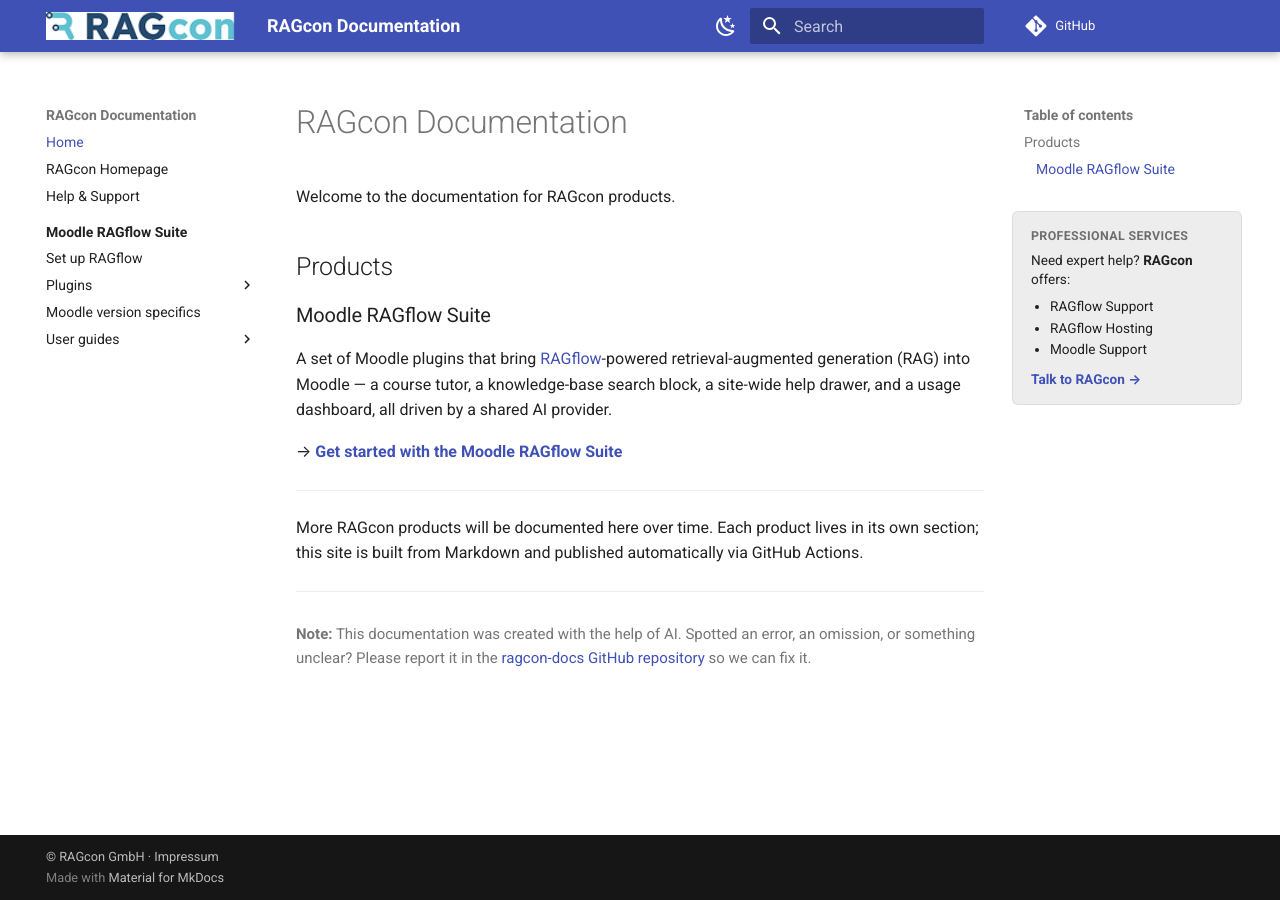
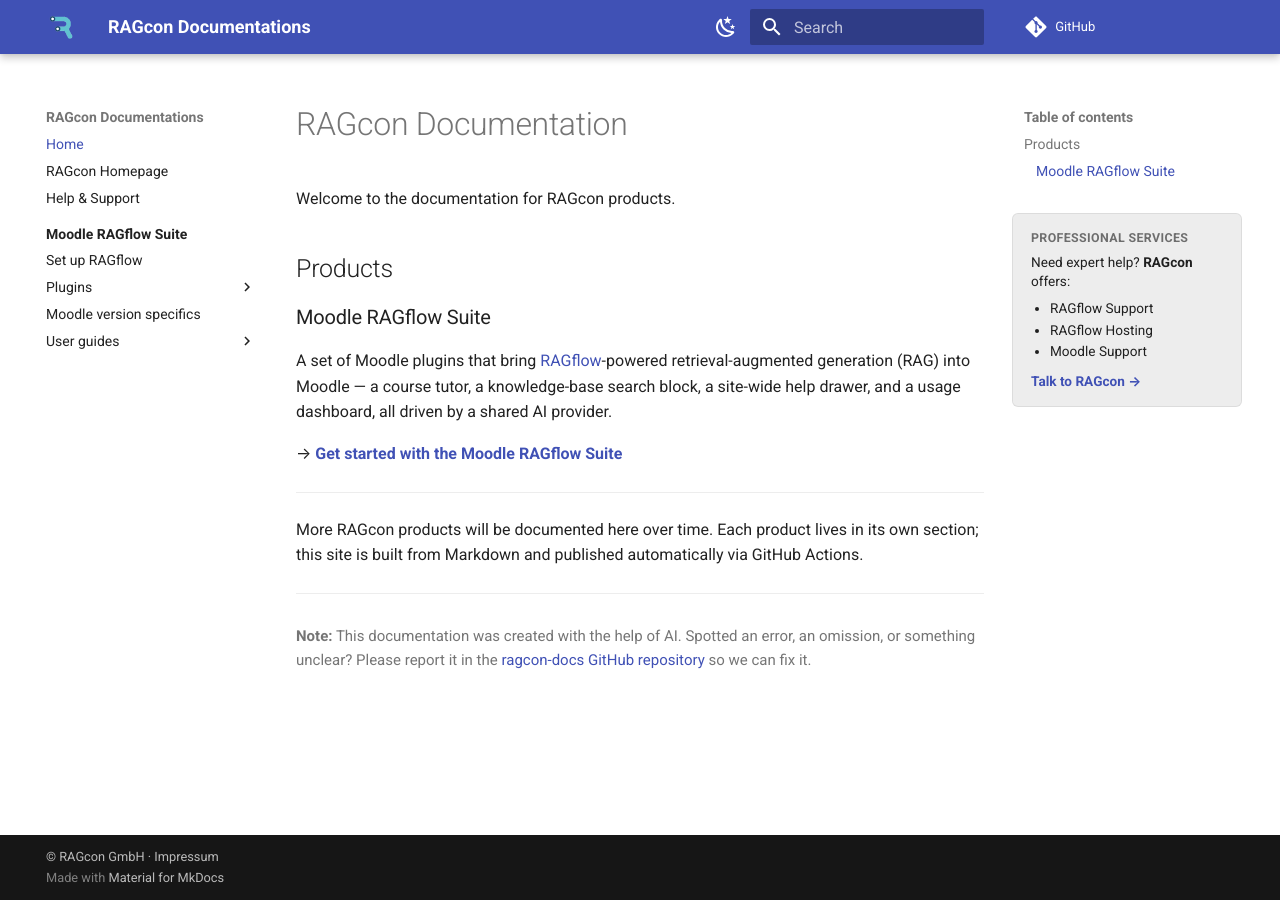
Before and after one commit to ragcon-ai/ragcon-docs, an MkDocs documentation site: the page built from docs/index.md, in a window 1280 px wide. Built offline with MkDocs 1.6.1 and Material for MkDocs 9.7.7, drawn with Linux system fonts in a browser that asks for light colours; comment, search, counter and statistics services are not loaded.

Commit message:
New logo, header title "RAGcon Documentations", mobile-visible services box
Replace the header logo/favicon with the new RAGcon logo and set the header
title to "RAGcon Documentations". Make the professional-services box visible on
all devices without duplication: the sidebar box is desktop-only and a second
inline box appears at the top of the content on tablet/mobile (where the right
sidebar is hidden), controlled by a breakpoint in assets/extra.css.

Co-authored-by: Andre-learnbox <190774222+Andre-learnbox@users.noreply.github.com>
Co-authored-by: Claude Opus 4.8 <noreply@anthropic.com>

```diff
--- a/docs/assets/extra.css
+++ b/docs/assets/extra.css
@@ -35,8 +35,28 @@
   text-decoration: underline;
 }
 
-/* Give the wordmark logo a little more room in the header. */
-.md-header__button.md-logo img {
-  height: 1.4rem;
+/* Give the logo a little more room in the header. */
+.md-header__button.md-logo img,
+.md-nav__button.md-logo img {
+  height: 1.5rem;
   width: auto;
 }
+
+/* Two variants of the services box, mutually exclusive by breakpoint so it is
+   always shown exactly once:
+   - --sidebar : desktop only (right ToC sidebar; Material also injects the ToC
+     into the mobile nav drawer, so hide it there to avoid duplication).
+   - --inline  : tablet/mobile only (top of the page content). */
+.ragcon-services--inline {
+  display: none;
+}
+@media screen and (max-width: 76.1875em) {
+  .ragcon-services--sidebar {
+    display: none;
+  }
+  .ragcon-services--inline {
+    display: block;
+    max-width: 22rem;
+    font-size: 0.75rem;
+  }
+}
--- a/mkdocs.yml
+++ b/mkdocs.yml
@@ -1,4 +1,4 @@
-site_name: RAGcon Documentation
+site_name: RAGcon Documentations
 site_description: Documentation for RAGcon products, starting with the Moodle RAGflow plugin suite.
 site_url: https://docs.ragcon.ai/
 repo_url: https://github.com/ragcon-ai/ragcon-docs
--- a/overrides/main.html
+++ b/overrides/main.html
@@ -1,11 +1,25 @@
 {% extends "base.html" %}
 
 {#
-  Global per-page footer note, appended to the content of EVERY page (current and future):
-  a transparency note that the documentation was AI-assisted, plus where to report errors.
+  - A mobile/tablet services box at the top of the content (shown only when the
+    right ToC sidebar — which carries the desktop services box — is hidden).
+  - A global per-page footer note (AI-assisted + where to report errors),
+    appended to the content of EVERY page (current and future).
 #}
 {% block content %}
+  <div class="ragcon-services ragcon-services--inline">
+    <p class="ragcon-services__title">Professional services</p>
+    <p class="ragcon-services__lead">Need expert help? <strong>RAGcon</strong> offers:</p>
+    <ul class="ragcon-services__list">
+      <li>RAGflow Support</li>
+      <li>RAGflow Hosting</li>
+      <li>Moodle Support</li>
+    </ul>
+    <a class="ragcon-services__cta" href="https://www.ragcon.ai" target="_blank" rel="noopener">Talk to RAGcon &rarr;</a>
+  </div>
+
   {{ super() }}
+
   <hr>
   <div class="ragcon-ai-notice" style="font-size:0.75rem;color:var(--md-default-fg-color--light);margin-top:1.5rem">
     <p>
--- a/overrides/partials/toc.html
+++ b/overrides/partials/toc.html
@@ -25,8 +25,8 @@
     </ul>
   {% endif %}
 
-  {#- Persistent professional-services box -#}
-  <div class="ragcon-services">
+  {#- Persistent professional-services box (desktop right sidebar only) -#}
+  <div class="ragcon-services ragcon-services--sidebar">
     <p class="ragcon-services__title">Professional services</p>
     <p class="ragcon-services__lead">Need expert help? <strong>RAGcon</strong> offers:</p>
     <ul class="ragcon-services__list">
```
Also changed, not shown: docs/assets/ragcon-logo.png.
